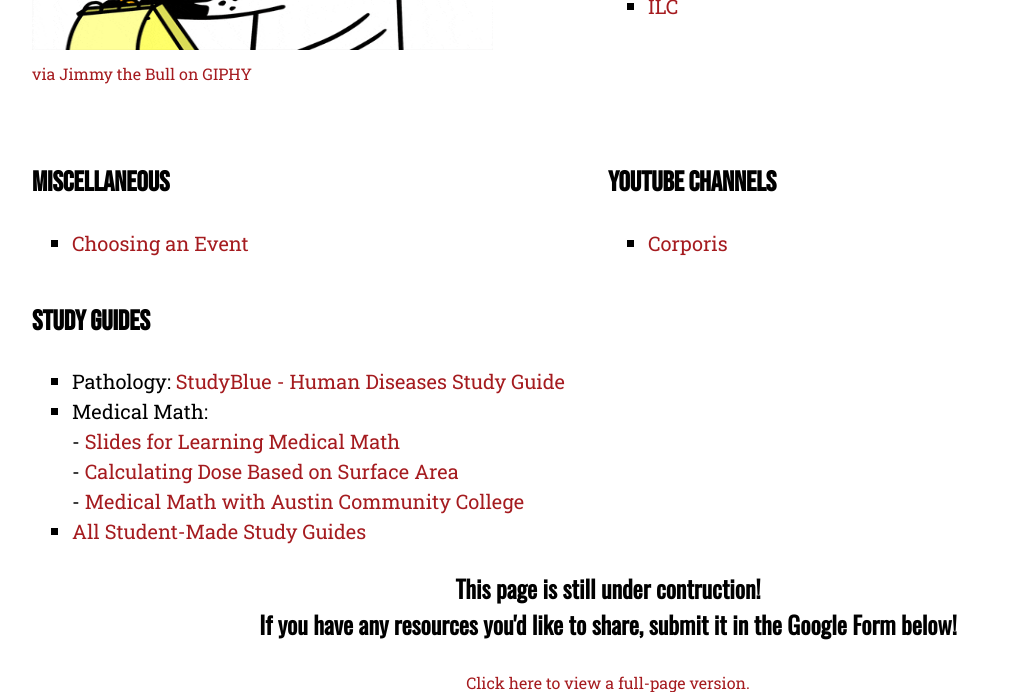
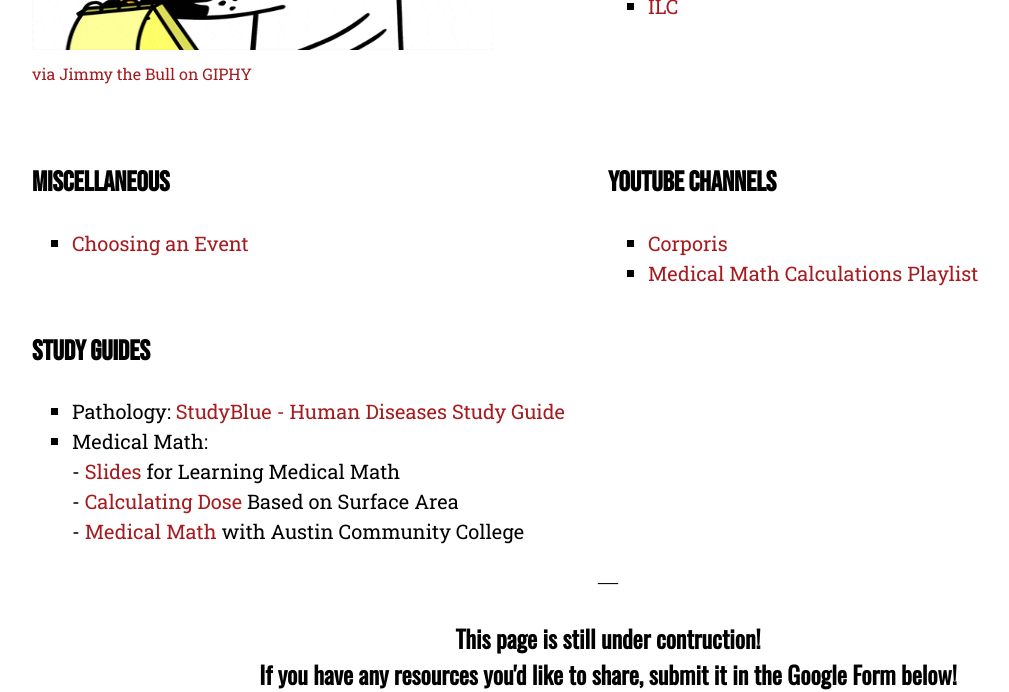
Before and after one commit to ecg-hosa/ecg-hosa.github.io, a Jekyll site: the page built from resources.html, in a window 1280 px wide and 900 px high, scrolled down 432 px, cut to the strip 0-692 px from the top of the window. Shown: the whole strip, without its empty margins (32-1041 px from the left). Built offline with Jekyll 4.4.1, drawn with Linux system fonts in a browser that asks for light colours.

Commit message:
added medical math playlist

```diff
--- a/resources.html
+++ b/resources.html
@@ -29,6 +29,7 @@ title: Resources
 <h2>YouTube Channels</h2>
 <ul>
 	<li><a href="https://www.youtube.com/corporis">Corporis</a></li>
+	<li><a href="https://www.youtube.com/playlist?list=PLjbxBzUM6SLl3LYCBSAvHGZFDXAxFHQSS">Medical Math Calculations Playlist</a></li>
 </ul>
 	</div>
 </section>
@@ -36,15 +37,18 @@ title: Resources
 <ul>
 	<li>Pathology: <a href="https://www.studyblue.com/notes/b/human-diseases-a-systemic-approach-7th-edition/11061/0">StudyBlue - Human Diseases Study Guide</a></li>
 	<li>Medical Math:
-		<br> - <a href="https://simimath.weebly.com/health.html">Slides for Learning Medical Math</a>
-		<br> - <a href="https://www.avc.edu/sites/default/files/studentservices/lc/math/nursing/Dosages_based_on_body_surface_area.pdf">Calculating Dose Based on Surface Area</a>
-		<br> - <a href="https://www.austincc.edu/rxsucces/index.html">Medical Math with Austin Community College</a></li>
-	<li><a href="guides.html">All Student-Made Study Guides</a></li>
+		<br> - <a href="https://simimath.weebly.com/health.html">Slides</a> for Learning Medical Math
+		<br> - <a href="https://www.avc.edu/sites/default/files/studentservices/lc/math/nursing/Dosages_based_on_body_surface_area.pdf">Calculating Dose</a> Based on Surface Area
+		<br> - <a href="https://www.austincc.edu/rxsucces/index.html">Medical Math</a> with Austin Community College</li>
+<!--	<li><a href="guides.html">All Student-Made Study Guides</a></li>
+-->
 </ul>
+<center><p>&#8213;</p>
 <h3>This page is still under contruction!
 <br>	If you have any resources you'd like to share,
 	submit it in the Google Form below!</h3>
-	<center><a class="caption" href="https://docs.google.com/forms/d/e/1FAIpQLScEAHBBmQoYAO0g_A2Uuzqf0mNCoqPLq0QJUNjZllFI7HEiig/viewform?usp=sf_link">Click here to view a full-page version.</a></center>
+	<a class="caption" href="https://docs.google.com/forms/d/e/1FAIpQLScEAHBBmQoYAO0g_A2Uuzqf0mNCoqPLq0QJUNjZllFI7HEiig/viewform?usp=sf_link">Click here to view a full-page version.</a>
 <iframe src="https://docs.google.com/forms/d/e/1FAIpQLScEAHBBmQoYAO0g_A2Uuzqf0mNCoqPLq0QJUNjZllFI7HEiig/viewform?embedded=true"
 	width="100%" height="200%" frameborder="0" marginheight="0" marginwidth="0">Loading…</iframe>
+</center>
 </div>
```
